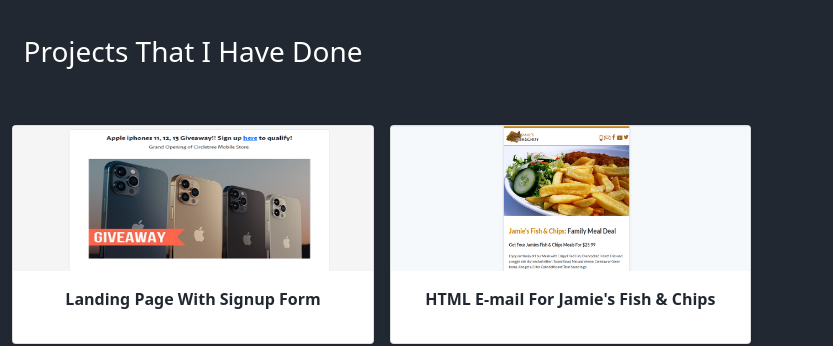
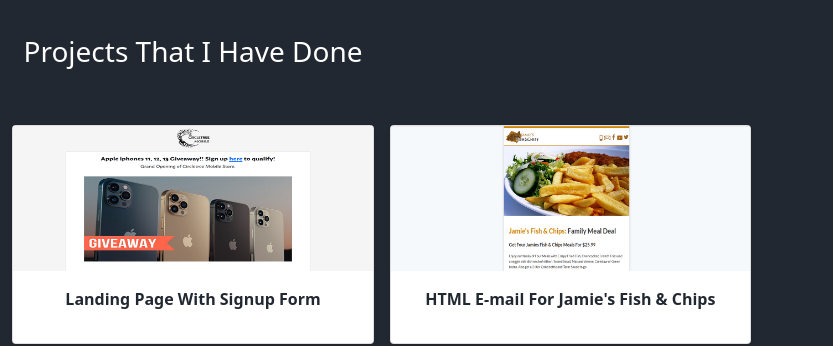
Before and after one commit to Brian7650/Brian-Portfolio, a plain HTML site: page components/projects/projects.html in a window 1280 px wide. Shown: the part 927-1273 px from the top of the page, 447-1280 px from the left. Drawn offline with nearby package versions, Linux system fonts and the light colour scheme.

Commit message:
change names of links and pictures try 2

```diff
--- a/components/projects/projects.html
+++ b/components/projects/projects.html
@@ -45,7 +45,7 @@
             </div>
             <div class="col">
               <div class="card shadow-sm">
-                <a href="https://protected-caverns-47324.herokuapp.com/" target="_blank"><img src="../../Image/circletree1000x520.png"  height="145" width="100%" alt="sign up form"></a>
+                <a href="https://protected-caverns-47324.herokuapp.com/" target="_blank"><img src="../../Image/ct1300x550.png"  height="145" width="100%" alt="sign up form"></a>
 
                 <div class="card-body">
                   <p class="card-text"><strong>Landing Page With Signup Form</strong></p>
```
Also changed, not shown: components/contact/contact.html (+1 -1 lines).
